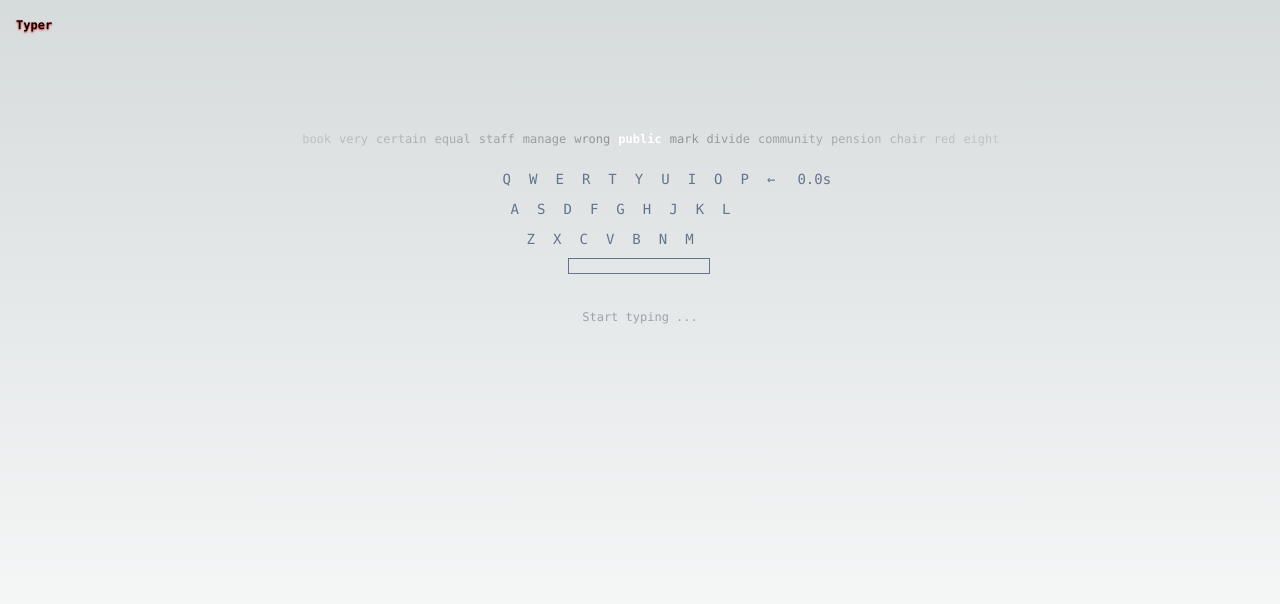
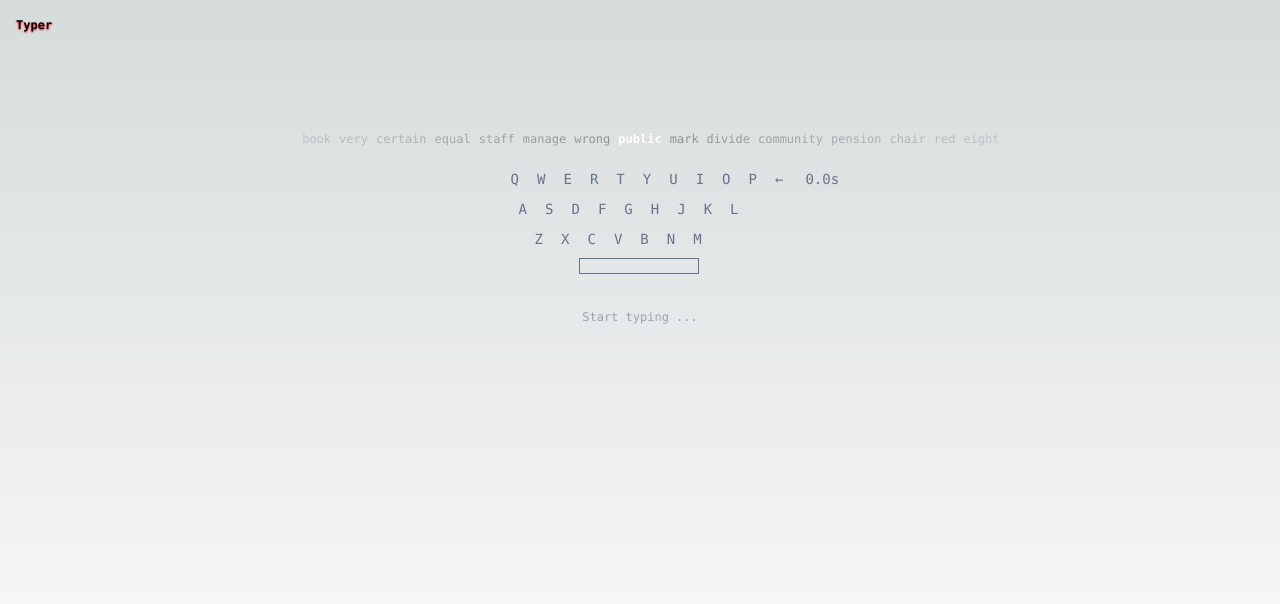
Before and after one commit to maxpaj/typer, a Next.js app: page / in a window 1280 px wide. Shown: the top 604 px of the page. Built offline with nearby package versions, Linux system fonts and the light colour scheme.

Commit message:
chore: improve keyboard layout

```diff
--- a/src/components/Keyboard.tsx
+++ b/src/components/Keyboard.tsx
@@ -18,9 +18,7 @@ export function KeyboardLayout({
       return (
         <span
           key={char}
-          onAnimationEnd={() => {
-            console.log("animation ended");
-          }}
+          onAnimationEnd={() => {}}
           className="border px-1 rounded-sm highlight"
         >
           {(renderAs || char).toUpperCase()}
@@ -40,6 +38,7 @@ export function KeyboardLayout({
 
   return (
     <div className="text-sm">
+      <div className="ps-4">
         <div className="flex gap-2">
           {["q", "w", "e", "r", "t", "y", "u", "i", "o", "p"].map((char) =>
             renderKeyboardCharacter(char, highlight)
@@ -57,11 +56,12 @@ export function KeyboardLayout({
             renderKeyboardCharacter(char, highlight)
           )}
         </div>
+      </div>
 
       {highlight === "␣" ? (
-        <div className="mx-auto px-10 border border-red-500 w-1/2 h-4"></div>
+        <div className="mx-auto px-10 border border-red-500 w-2/5 h-4"></div>
       ) : (
-        <div className="mx-auto px-10 border border-slate-500 w-1/2 h-4"></div>
+        <div className="mx-auto px-10 border border-slate-500 w-2/5 h-4"></div>
       )}
     </div>
   );
```
Lines whose indentation alone changed are shown as unchanged.
